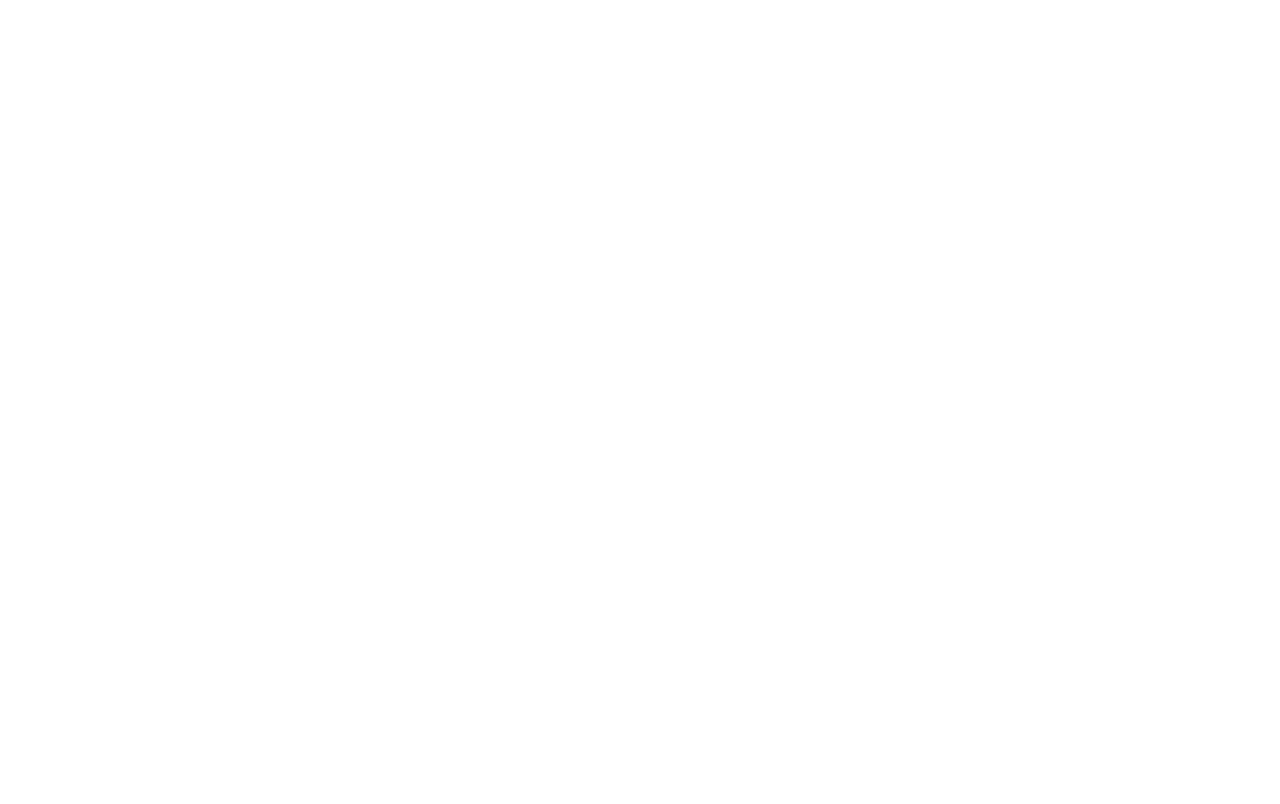
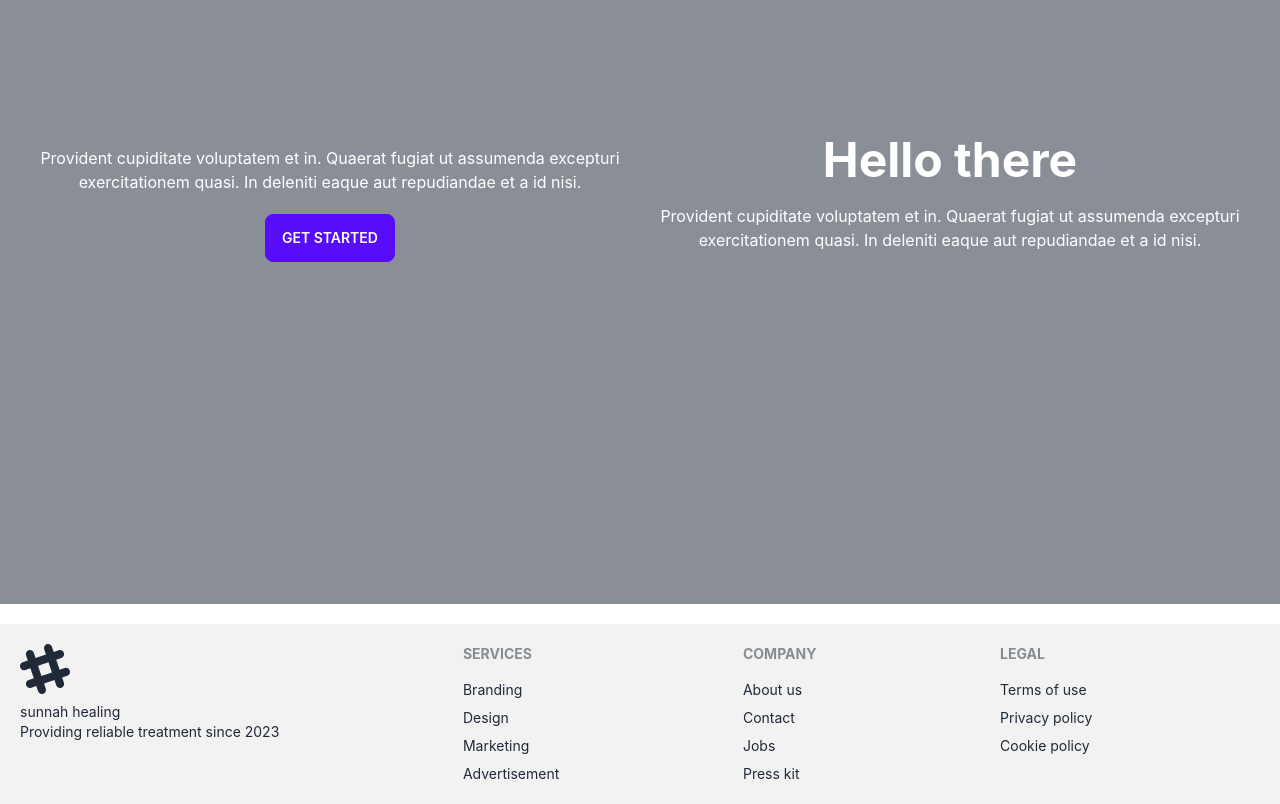
Before and after one commit to Zahid-sadi/sunnah-healing, a React (Create React App) app: page /appointment in a window 1280 px wide. Before the commit this address had no page. Shown: the part 260-1064 px from the top of the page. Before the commit the page ends 800 px from the top, so only its background shows below. Built offline with nearby package versions, Linux system fonts and the light colour scheme.

Commit message:
appointment-section-added

```diff
--- /dev/null
+++ b/src/Pages/Home/Appoinment/Appointment/Appointment.jsx
@@ -0,0 +1,10 @@
+import React from 'react';
+import AppointmentHero from '../AppointmentHero/AppointmentHero';
+
+const Appointment = () => {
+    return (
+        <AppointmentHero></AppointmentHero>
+    );
+};
+
+export default Appointment;
--- /dev/null
+++ b/src/Pages/Home/Appoinment/AppointmentHero/AppointmentHero.jsx
@@ -0,0 +1,28 @@
+import React from "react";
+
+const AppointmentHero = () => {
+    return (
+        <div class="hero min-h-screen">
+            <div className="hero-overlay bg-opacity-60"></div>
+            <div className="hero-content text-center text-neutral-content grid md:grid-cols-1 lg:grid-cols-2 gap-6 m-4">
+                <div className="">
+                    <p className="mb-5">
+                        Provident cupiditate voluptatem et in. Quaerat fugiat ut assumenda excepturi exercitationem
+                        quasi. In deleniti eaque aut repudiandae et a id nisi.
+                    </p>
+                    <button className="btn btn-primary">Get Started</button>
+                </div>
+                <div className="">
+                    <h1 className="mb-5 text-5xl font-bold">Hello there</h1>
+                    <p className="mb-5">
+                        Provident cupiditate voluptatem et in. Quaerat fugiat ut assumenda excepturi exercitationem
+                        quasi. In deleniti eaque aut repudiandae et a id nisi.
+                    </p>
+                </div>
+
+            </div>
+        </div>
+    );
+};
+
+export default AppointmentHero;
--- a/src/Pages/Home/Home.jsx
+++ b/src/Pages/Home/Home/Home.jsx
@@ -1,5 +1,5 @@
 import React from "react";
-import Banner from "../Banner/Banner";
+import Banner from "../../Banner/Banner";
 
 const Home = () => {
     return (
--- a/src/Pages/Shared/Footer/Footer.jsx
+++ b/src/Pages/Shared/Footer/Footer.jsx
@@ -1,9 +1,10 @@
 import React from "react";
+import { Link } from "react-router-dom";
 
 const Footer = () => {
     return (
 
-            <footer className="footer p-10gird bg-base-200 text-base-content px-auto mx-fit">
+            <footer className="footer p-10gird bg-base-200 text-base-content mt-5 p-5">
                 <div>
                     <svg
                         width="50"
@@ -17,30 +18,30 @@
                         <path d="M22.672 15.226l-2.432.811.841 2.515c.33 1.019-.209 2.127-1.23 2.456-1.15.325-2.148-.321-2.463-1.226l-.84-2.518-5.013 1.677.84 2.517c.391 1.203-.434 2.542-1.831 2.542-.88 0-1.601-.564-1.86-1.314l-.842-2.516-2.431.809c-1.135.328-2.145-.317-2.463-1.229-.329-1.018.211-2.127 1.231-2.456l2.432-.809-1.621-4.823-2.432.808c-1.355.384-2.558-.59-2.558-1.839 0-.817.509-1.582 1.327-1.846l2.433-.809-.842-2.515c-.33-1.02.211-2.129 1.232-2.458 1.02-.329 2.13.209 2.461 1.229l.842 2.515 5.011-1.677-.839-2.517c-.403-1.238.484-2.553 1.843-2.553.819 0 1.585.509 1.85 1.326l.841 2.517 2.431-.81c1.02-.33 2.131.211 2.461 1.229.332 1.018-.21 2.126-1.23 2.456l-2.433.809 1.622 4.823 2.433-.809c1.242-.401 2.557.484 2.557 1.838 0 .819-.51 1.583-1.328 1.847m-8.992-6.428l-5.01 1.675 1.619 4.828 5.011-1.674-1.62-4.829z"></path>
                     </svg>
                     <p>
-                        ACME Industries Ltd.
+                      sunnah healing
                         <br />
-                        Providing reliable tech since 1992
+                        Providing reliable treatment since 2023
                     </p>
                 </div>
                 <div>
                     <span className="footer-title">Services</span>
-                    <a className="link link-hover">Branding</a>
-                    <a className="link link-hover">Design</a>
-                    <a className="link link-hover">Marketing</a>
-                    <a className="link link-hover">Advertisement</a>
+                    <Link to="/" className="link link-hover">Branding</Link>
+                    <Link to="/" className="link link-hover">Design</Link>
+                    <Link to="/" className="link link-hover">Marketing</Link>
+                    <Link to="/" className="link link-hover">Advertisement</Link>
                 </div>
                 <div>
                     <span className="footer-title">Company</span>
-                    <a className="link link-hover">About us</a>
-                    <a className="link link-hover">Contact</a>
-                    <a className="link link-hover">Jobs</a>
-                    <a className="link link-hover">Press kit</a>
+                    <Link to ="/" className="link link-hover">About us</Link>
+                    <Link to ="/" className="link link-hover">Contact</Link>
+                    <Link to ="/" className="link link-hover">Jobs</Link>
+                    <Link to ="/" className="link link-hover">Press kit</Link>
                 </div>
                 <div>
                     <span className="footer-title">Legal</span>
-                    <a className="link link-hover">Terms of use</a>
-                    <a className="link link-hover">Privacy policy</a>
-                    <a className="link link-hover">Cookie policy</a>
+                    <Link to = "/" className="link link-hover">Terms of use</Link>
+                    <Link to = "/" className="link link-hover">Privacy policy</Link>
+                    <Link to= "/" className="link link-hover">Cookie policy</Link>
                 </div>
             </footer>
 
--- a/src/Pages/Shared/Navbar/Navbar.jsx
+++ b/src/Pages/Shared/Navbar/Navbar.jsx
@@ -8,6 +8,7 @@
     <li><Link to="/category">category</Link></li>
     <li><Link to="/contact">contact</Link></li>
     <li><Link to="/review">review</Link></li>
+    <li><Link to="/appointment">appointment</Link></li>
 
   </>
     return (
```
Also changed, not shown: src/Pages/Routes/Router/Router.jsx (+10 -1 lines).
